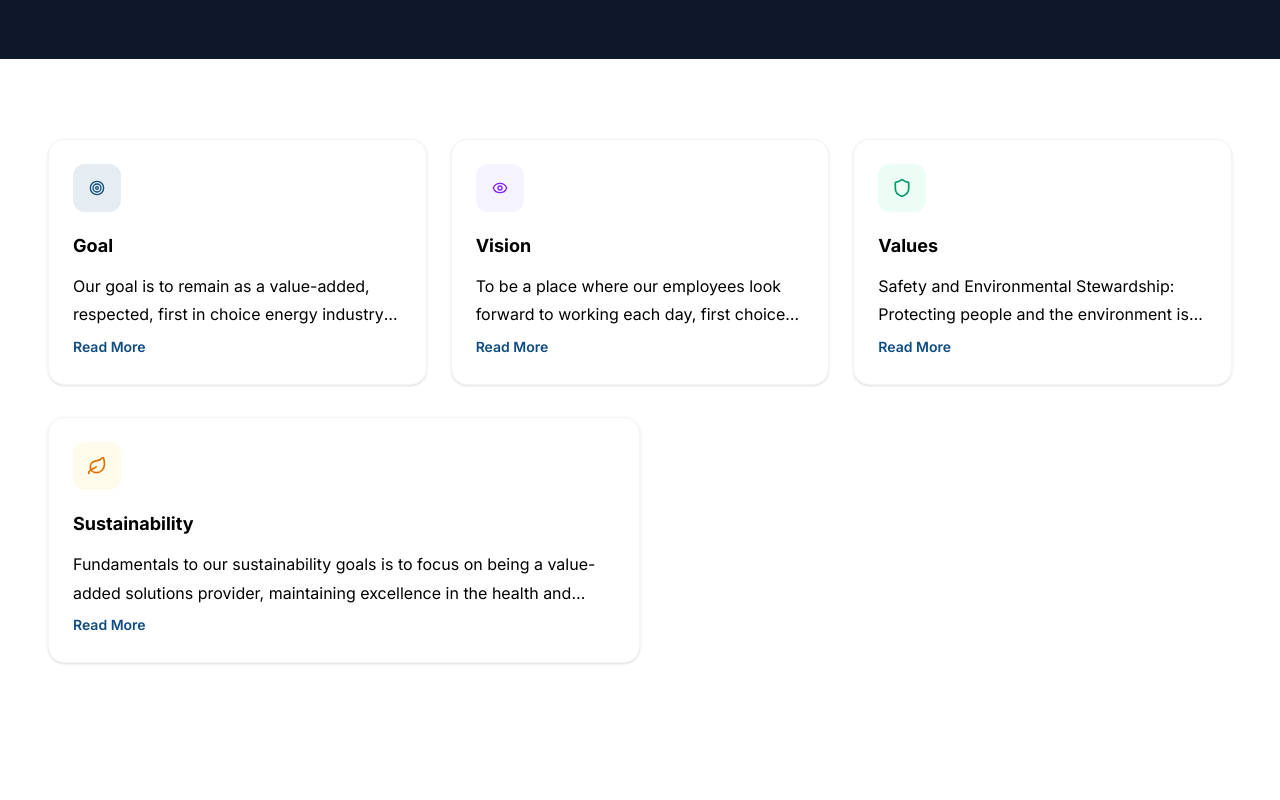
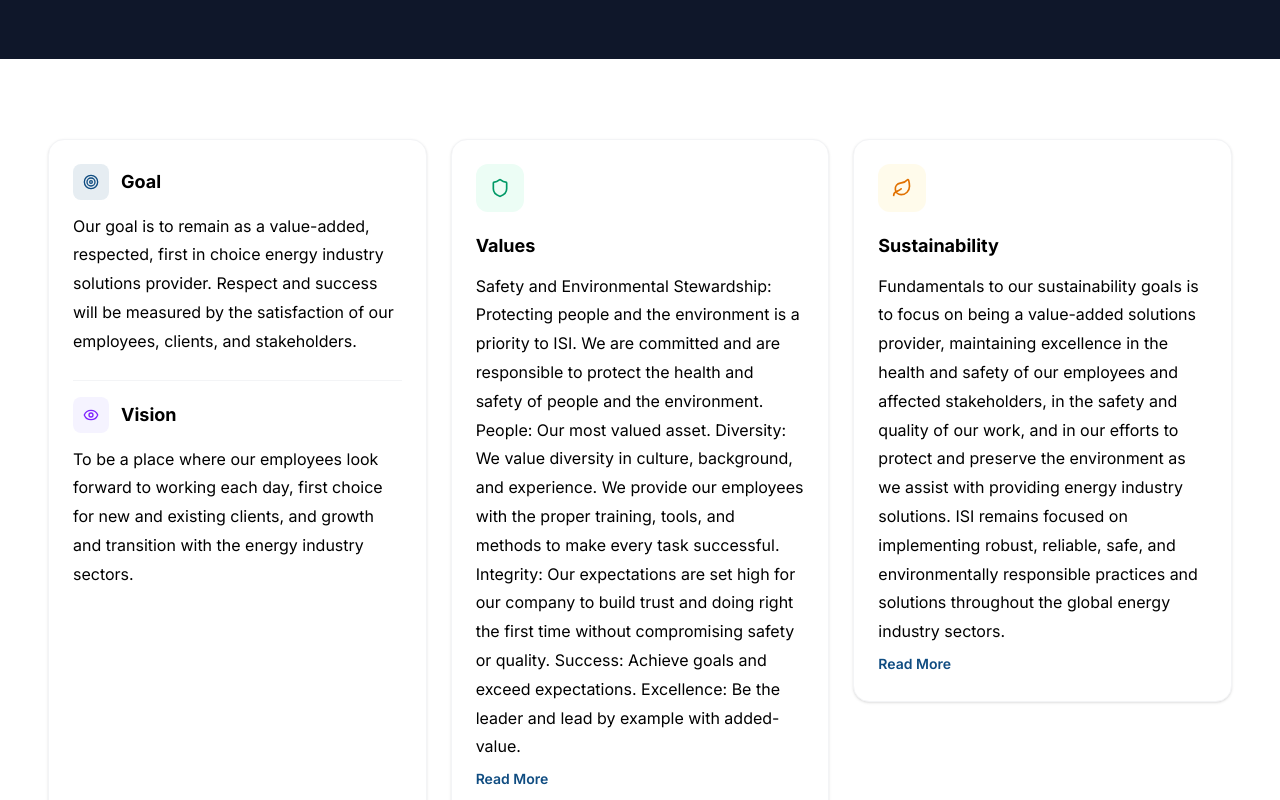
Before and after one commit to Muhammadkashifsaeed/System, a Next.js app: page / in a window 1280 px wide. Shown: the part 2140-2940 px from the top of the page. Built offline with nearby package versions, Linux system fonts and the light colour scheme.

Commit message:
feat: unify home page boxes with consistent Read More behavior
- Combine Goal and Vision in one box
- Add ExpandableCard for Values and Sustainability
- Add Read More/Read Less toggle for expanded content below card
- All boxes have consistent size and hover effects

```diff
--- a/src/components/AboutWhoWeAre.tsx
+++ b/src/components/AboutWhoWeAre.tsx
@@ -58,24 +58,35 @@ export default function AboutWhoWeAre() {
         <div className="mx-auto max-w-7xl px-6 sm:px-8 lg:px-12">
           <div className="grid grid-cols-1 gap-6 md:grid-cols-2 xl:grid-cols-3 md:items-stretch">
             <AnimatedSection delay={0} className="h-full">
-              <ExpandableCard
-                title={goalVision[0].title}
-                content={goalVision[0].content}
-                icon={<Target className="h-4 w-4" />}
-                iconBg="bg-primary/10 text-primary"
-              />
+              <div className="h-full rounded-2xl border border-gray-100 bg-white p-6 shadow-sm transition-all duration-300 hover:-translate-y-1 hover:shadow-xl hover:border-primary/20">
+                <div className="grid grid-cols-1 gap-6">
+                  <div>
+                    <div className="flex items-center gap-3 mb-3">
+                      <div className="flex h-9 w-9 items-center justify-center rounded-lg bg-primary/10 text-primary">
+                        <Target className="h-4 w-4" />
+                      </div>
+                      <h4 className="text-lg font-bold text-black">Goal</h4>
+                    </div>
+                    <p className="text-sm leading-[1.8] text-black md:text-base">
+                      {goalVision[0].content}
+                    </p>
+                  </div>
+                  <div className="border-t border-gray-100 pt-4">
+                    <div className="flex items-center gap-3 mb-3">
+                      <div className="flex h-9 w-9 items-center justify-center rounded-lg bg-violet-50 text-violet-600">
+                        <Eye className="h-4 w-4" />
+                      </div>
+                      <h4 className="text-lg font-bold text-black">Vision</h4>
+                    </div>
+                    <p className="text-sm leading-[1.8] text-black md:text-base">
+                      {goalVision[1].content}
+                    </p>
+                  </div>
+                </div>
+              </div>
             </AnimatedSection>
 
             <AnimatedSection delay={1} className="h-full">
-              <ExpandableCard
-                title={goalVision[1].title}
-                content={goalVision[1].content}
-                icon={<Eye className="h-4 w-4" />}
-                iconBg="bg-violet-50 text-violet-600"
-              />
-            </AnimatedSection>
-
-            <AnimatedSection delay={2} className="h-full">
               <ExpandableCard
                 title="Values"
                 content={values.join("\n")}
@@ -83,10 +94,8 @@ export default function AboutWhoWeAre() {
                 iconBg="bg-emerald-50 text-emerald-600"
               />
             </AnimatedSection>
-          </div>
 
-          <div className="mt-8 grid grid-cols-1 xl:grid-cols-2 md:items-stretch">
-            <AnimatedSection delay={3} className="h-full">
+            <AnimatedSection delay={2} className="h-full">
               <ExpandableCard
                 title={sustainability.title}
                 content={sustainability.content}
--- a/src/components/ExpandableCard.tsx
+++ b/src/components/ExpandableCard.tsx
@@ -13,7 +13,7 @@ export default function ExpandableCard({ title, content, icon, iconBg }: Expanda
   const [expanded, setExpanded] = useState(false);
 
   return (
-    <div className="h-full">
+    <div>
       <div className="h-full rounded-2xl border border-gray-100 bg-white p-6 shadow-sm transition-all duration-300 hover:-translate-y-1 hover:shadow-xl hover:border-primary/20">
         {icon && (
           <div className={`flex h-12 w-12 items-center justify-center rounded-xl mb-5 transition-all duration-300 hover:scale-110 hover:rotate-12 ${iconBg || "bg-primary/10 text-primary"}`}>
@@ -21,7 +21,7 @@ export default function ExpandableCard({ title, content, icon, iconBg }: Expanda
           </div>
         )}
         <h3 className="text-lg font-bold text-black">{title}</h3>
-        <p className="mt-3 text-sm leading-[1.8] text-black md:text-base line-clamp-2">
+        <p className="mt-3 text-sm leading-[1.8] text-black md:text-base">
           {content}
         </p>
         <button
```
